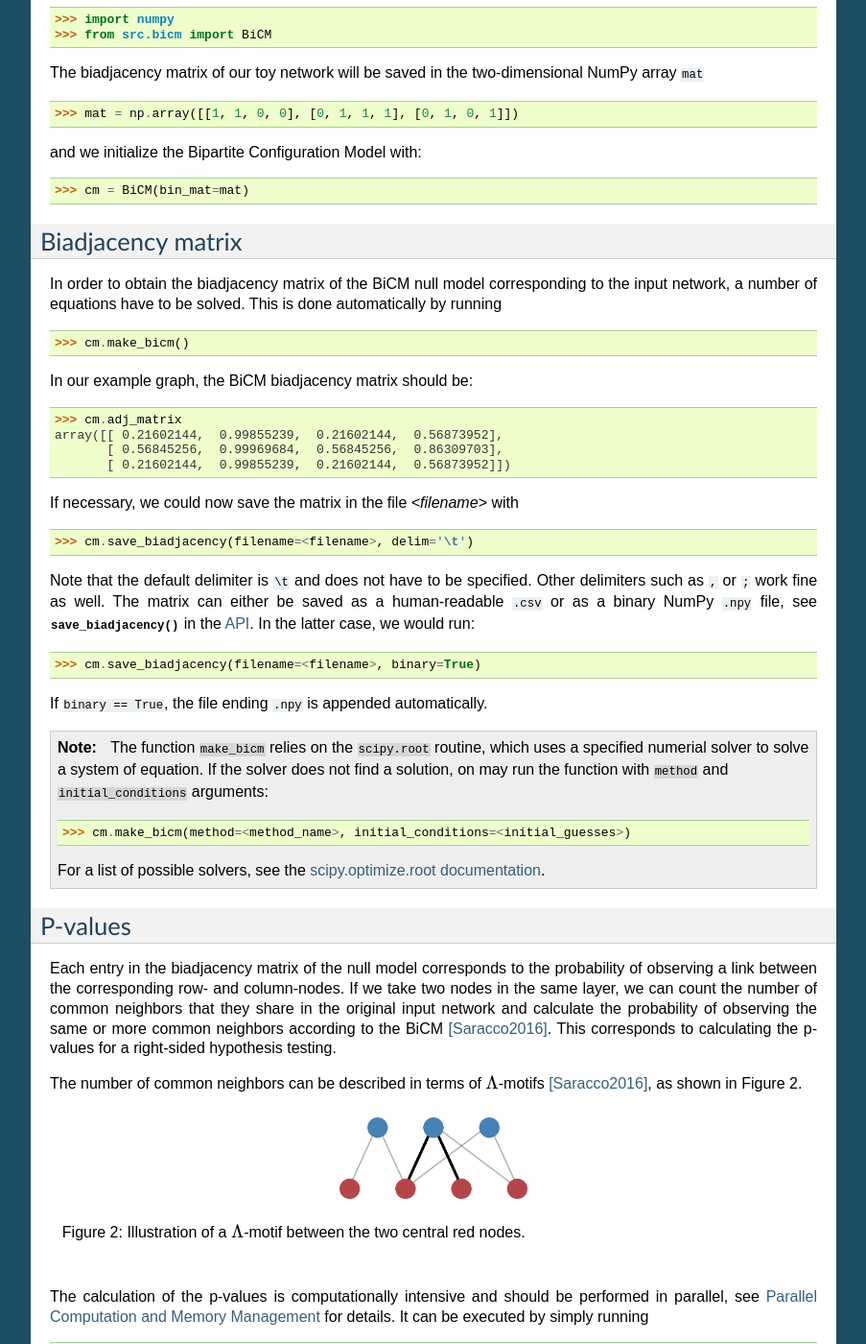
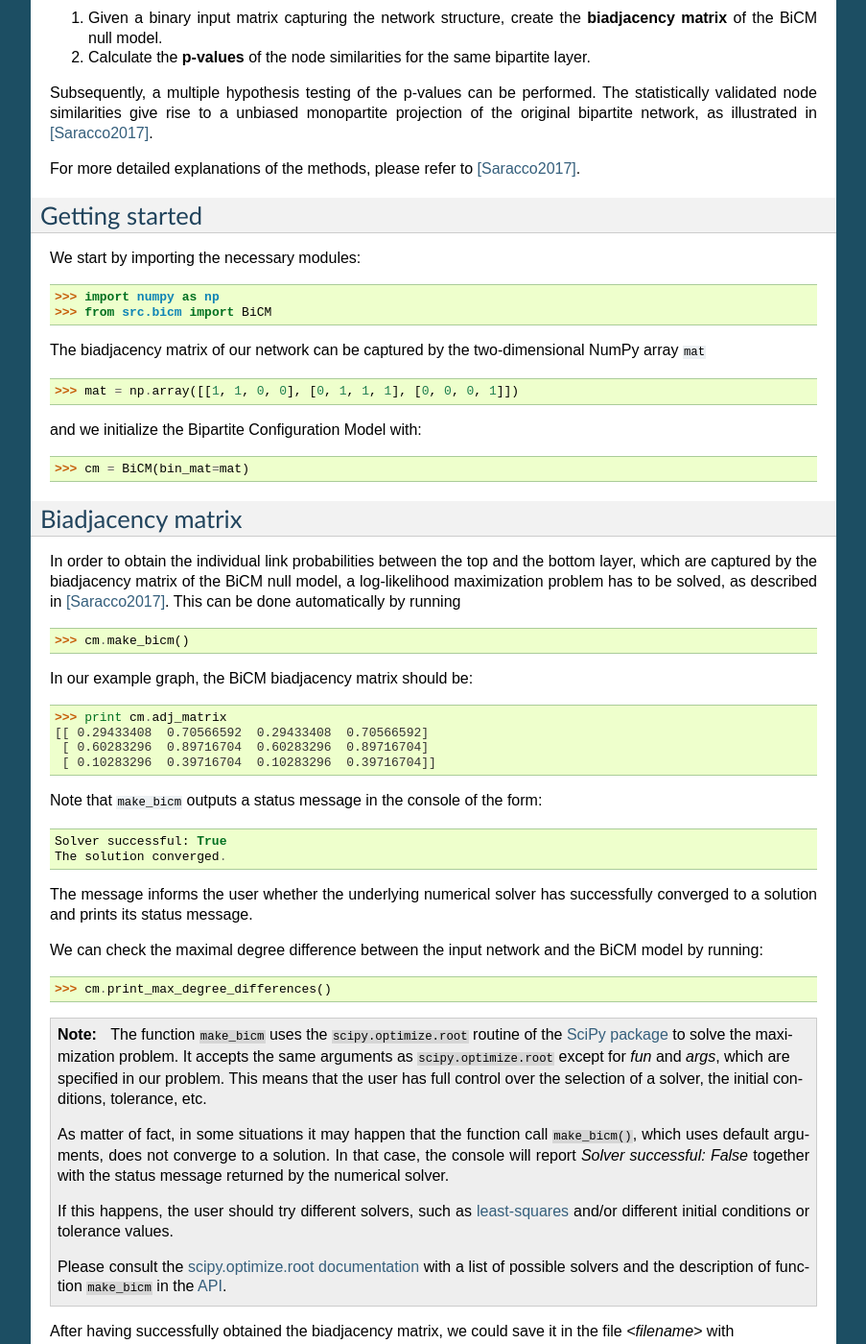
Before and after one commit to tsakim/bicm, a Sphinx documentation site: the page built from docs/source/tutorial.rst, in a window 1280 px wide and 1400 px high, scrolled down 601 px. Shown: the whole window at 96% size, without its empty margins (198-1101 px from the left). Built offline with Sphinx 7.4.7, drawn with Linux system fonts in a browser that asks for light colours; some of the changed text lies outside the part shown.

Commit message:
Docs have been adjusted to new solver approach; references updated.

```diff
--- a/docs/source/license.rst
+++ b/docs/source/license.rst
@@ -5,7 +5,7 @@ License
 
 MIT License
 
-Copyright (c) 2015-2016 Mika J. Straka
+Copyright (c) 2015-2017 Mika J. Straka
 
 Permission is hereby granted, free of charge, to any person obtaining a copy
 of this software and associated documentation files (the "Software"), to deal
--- a/docs/source/overview.rst
+++ b/docs/source/overview.rst
@@ -45,4 +45,4 @@ Dependencies
 * `numpy <http://www.numpy.org>`_
 * `multiprocessing <https://docs.python.org/2/library/multiprocessing.html>`_
 * `ctypes <https://docs.python.org/2/library/ctypes.html>`_
-* `doctest <https://docs.python.org/2/library/doctest.html>`_ For unit testing
+* `pytest <https://docs.pytest.org/en/latest/contents.html>`_ for unit testing
--- a/docs/source/tutorial.rst
+++ b/docs/source/tutorial.rst
@@ -11,36 +11,41 @@ The tutorial will take you step by step from the biadjacency matrix of a real-da
 
     Figure 1: Example network.
 
-The structure of the network can be captured in a `biadjacency matrix
-<https://en.wikipedia.org/w/index.php?title=Adjacency_matrix&oldid=751840428#Adjacency_matrix_of_a_bipartite_graph>`_.
-In our case, the matrix is
+The structure of the network can be captured in a `biadjacency matrix <https://en.wikipedia.org/w/index.php?title=Adjacency_matrix&oldid=751840428#Adjacency_matrix_of_a_bipartite_graph>`_. In our case, the matrix is
 
 .. math::
     \left[
     \begin{matrix}
         1 & 1 & 0 & 0 \\
         0 & 1 & 1 & 1 \\
-        0 & 1 & 0 & 1
+        0 & 0 & 0 & 1
     \end{matrix}
     \right]
 
-Note that the nodes of the layers of the bipartite network are ordered along
-the rows and the columns, respectively. In the algorithms, the two layers are
-identified by the boolean values ``True`` for the **row-nodes** and ``False`` for
-the **column-nodes**. In our example image, the row-nodes are colored in blue
-(``True``, top layer) and the column-nodes in red (``False``, bottom layer).
+Note that the nodes of the top layer are ordered along the rows and the nodes of the bottom layer along columns. In the ``bicm`` module, the two layers are identified by the boolean values ``True`` for the **row-nodes** and ``False`` for the **column-nodes**. In our example image, the row-nodes are colored in blue (``True``, top layer) and the column-nodes in red (``False``, bottom layer).
 
-Let's get started by importing the necessary modules::
+The ``bicm`` module encompasses essentially two steps for the validation of node similarities in bipartite networks:
 
-    >>> import numpy
+#. Given a binary input matrix capturing the network structure, create the **biadjacency matrix** of the BiCM null model.
+#. Calculate the **p-values** of the node similarities for the same bipartite layer.
+
+Subsequently, a multiple hypothesis testing of the p-values can be performed. The statistically validated node similarities give rise to a unbiased monopartite projection of the original bipartite network, as illustrated in [Saracco2017]_.
+
+For more detailed explanations of the methods, please refer to [Saracco2017]_.
+
+Getting started
+--------------------------------------------------------------------------------
+
+We start by importing the necessary modules::
+
+    >>> import numpy as np
     >>> from src.bicm import BiCM
 
-The biadjacency matrix of our toy network will be saved in the two-dimensional
-NumPy array ``mat``
+The biadjacency matrix of our network can be captured by the two-dimensional NumPy array ``mat``
 
 .. code::
 
-    >>> mat = np.array([[1, 1, 0, 0], [0, 1, 1, 1], [0, 1, 0, 1]])
+    >>> mat = np.array([[1, 1, 0, 0], [0, 1, 1, 1], [0, 0, 0, 1]])
 
 and we initialize the Bipartite Configuration Model with::
 
@@ -49,9 +54,7 @@ and we initialize the Bipartite Configuration Model with::
 Biadjacency matrix
 --------------------------------------------------------------------------------
 
-In order to obtain the biadjacency matrix of the BiCM null model corresponding
-to the input network, a number of equations have to be solved. This is
-done automatically by running
+In order to obtain the individual link probabilities between the top and the bottom layer, which are captured by the biadjacency matrix of the BiCM null model, a log-likelihood maximization problem has to be solved, as described in [Saracco2017]_. This can be done automatically by running
 
 .. code::
 
@@ -59,70 +62,65 @@ done automatically by running
 
 In our example graph, the BiCM biadjacency matrix should be::
 
-    >>> cm.adj_matrix
-    array([[ 0.21602144,  0.99855239,  0.21602144,  0.56873952],
-           [ 0.56845256,  0.99969684,  0.56845256,  0.86309703],
-           [ 0.21602144,  0.99855239,  0.21602144,  0.56873952]])
+    >>> print cm.adj_matrix
+    [[ 0.29433408  0.70566592  0.29433408  0.70566592]
+     [ 0.60283296  0.89716704  0.60283296  0.89716704]
+     [ 0.10283296  0.39716704  0.10283296  0.39716704]]
 
-If necessary, we could now save the matrix in the file *<filename>* with
+Note that ``make_bicm`` outputs a status message in the console of the form::
+
+    Solver successful: True
+    The solution converged.
+
+The message informs the user whether the underlying numerical solver has successfully converged to a solution and prints its status message.
+
+We can check the maximal degree difference between the input network and the BiCM model by running::
+
+    >>> cm.print_max_degree_differences()
+
+.. note::
+
+    The function ``make_bicm`` uses the ``scipy.optimize.root`` routine of the `SciPy package <http://scipy.org>`_ to solve the maximization problem. It accepts the same arguments as ``scipy.optimize.root`` except for *fun* and *args*, which are specified in our problem. This means that the user has full control over the selection of a solver, the initial conditions, tolerance, etc.
+
+    As matter of fact, in some situations it may happen that the function call ``make_bicm()``, which uses default arguments, does not converge to a solution. In that case, the console will report *Solver successful: False* together with the status message returned by the numerical solver.
+
+    If this happens, the user should try different solvers, such as `least-squares <https://docs.scipy.org/doc/scipy-0.19.0/reference/optimize.root-lm.html#optimize-root-lm>`_ and/or different initial conditions or tolerance values.
+
+    Please consult the `scipy.optimize.root documentation <https://docs.scipy.org/doc/scipy-0.19.0/reference/generated/scipy.optimize.root.html>`_ with a list of possible solvers and the description of function ``make_bicm`` in the :ref:`api`.
+
+After having successfully obtained the biadjacency matrix, we could save it in the file *<filename>* with
 
 .. code::
 
     >>> cm.save_biadjacency(filename=<filename>, delim='\t')
 
-Note that the default delimiter is ``\t`` and does not have to be specified.
-Other delimiters such as ``,`` or ``;`` work fine as well. The matrix can
-either be saved as a human-readable ``.csv`` or as a binary NumPy ``.npy``
-file, see :func:`save_biadjacency` in the :ref:`api`. In the latter case, we
-would run::
+The default delimiter is ``\t`` and does not have to be specified in the line above. Other delimiters such as ``,`` or ``;`` work fine as well. The matrix can either be saved as a human-readable ``.csv`` or as a binary NumPy ``.npy`` file, see :func:`save_biadjacency` in the :ref:`api`. In the latter case, we would run::
 
     >>> cm.save_biadjacency(filename=<filename>, binary=True)
 
 If ``binary == True``, the file ending ``.npy`` is appended automatically.
 
-.. note::
-
-    The function ``make_bicm`` relies on the ``scipy.root`` routine, which uses a specified numerial solver to solve a system of equation. If the solver does not find a solution, on may run the function with ``method`` and ``initial_conditions`` arguments::
-
-        >>> cm.make_bicm(method=<method_name>, initial_conditions=<initial_guesses>)
-
-    For a list of possible solvers, see the `scipy.optimize.root documentation <https://docs.scipy.org/doc/ scipy-0.19.0/reference/generated/scipy.optimize.root.html>`_.
 
 P-values
 --------------------------------------------------------------------------------
 
-Each entry in the biadjacency matrix of the null model corresponds to the
-probability of observing a link between the corresponding row- and
-column-nodes. If we take two nodes in the same layer, we can count the number
-of common neighbors that they share in the original input network and calculate
-the probability of observing the same or more common neighbors according to the
-BiCM [Saracco2016]_. This corresponds to calculating the p-values for a
-right-sided hypothesis testing.
+Each entry in the biadjacency matrix of the null model corresponds to the probability of observing a link between the corresponding row- and column-nodes. If we take two nodes of the same layer, we can count the number of common neighbors that they share in the original input network and calculate the probability of observing the same or more common neighbors according to the BiCM [Saracco2017]_. This corresponds to calculating the p-values for a right-sided hypothesis testing.
 
-The number of common neighbors can be described in terms of
-:math:`\Lambda`-motifs [Saracco2016]_, as shown in Figure 2.
+The number of common neighbors can be described in terms of :math:`\Lambda`-motifs [Saracco2017]_, as shown in Figure 2.
 
 .. figure:: figures/lambda_motif.png
     :width: 25 %
     :align: center
 
-    Figure 2: Illustration of a :math:`\Lambda`-motif between the two central
-    red nodes.
+    Figure 2: Illustration of a :math:`\Lambda`-motif between the two central red nodes.
 
-The calculation of the p-values is computationally intensive and should be
-performed in parallel, see :ref:`parallel` for details. It can be executed by
-simply running
+The calculation of the p-values is computationally intensive and should be performed in parallel, see :ref:`parallel` for details. It can be executed by simply running
 
 .. code::
 
     >>> cm.lambda_motifs(<bool>, filename=<filename>)
 
-where ``<bool>`` is either ``True`` of ``False`` depending on whether one wants
-to address the similarities of the **row-** or **column-nodes**, respectively.
-The results are written to *<filename>*. By default, the file is a binary NumPy
-file to reduce disk space, and the format suffix ``.npy`` is appended. If the
-file should be saved in a human-readable ``.csv`` format, provide an
-appropriate name ending with ``.csv`` and use::
+where ``<bool>`` is either ``True`` of ``False`` depending on whether we want to address the similarities of the **row-** or **column-nodes**, respectively. The results are written to *<filename>*. By default, the file is a binary NumPy file to reduce disk space, and the format suffix ``.npy`` is appended. If the file should be saved in a human-readable ``.csv`` format, we need to provide an appropriate name ending with ``.csv`` and use::
 
     >>> cm.lambda_motifs(<bool>, filename=<filename>, delim='\t', binary=False)
 
@@ -130,15 +128,8 @@ Again the default delimiter is ``\t``.
 
 .. note::
 
-    The p-values are saved as a one-dimensional array with index :math:`k \in
-    \left[0, \ldots, \binom{N}{2} - 1\right]` for a bipartite layer of
-    :math:`N` nodes. Please check the section :ref:`output-format` for details
-    regarding the indexing.
+    The p-values are saved as a one-dimensional array with index :math:`k \in \left[0, \ldots, \binom{N}{2} - 1\right]` for a bipartite layer of :math:`N` nodes. Please check the section :ref:`output-format` for details regarding the indexing.
 
-Having calculated the p-values, it is possible to perform a multiple hypothesis
-testing of the node similarities and to obtain an unbiased monopartite
-projection of the original bipartite network. In the projection, only
-statistically significant edges are kept.
+Having calculated the p-values, it is possible to perform a multiple hypothesis testing of the node similarities and to obtain an unbiased monopartite projection of the original bipartite network. In the projection, only statistically significant edges are kept.
 
-For further information on the post-processing and the monopartite projections,
-please refer to [Saracco2016]_.
+For further information on the post-processing and the monopartite projections, please refer to [Saracco2017]_.
```
Also changed, not shown: docs/index.rst (+6 -5 lines), docs/source/quickstart.rst (+12 -30 lines), docs/source/figures/lambda_motif.png, docs/source/figures/lambda_motif.svg, docs/source/figures/nw.png, docs/source/figures/nw.svg, 1 other file.
